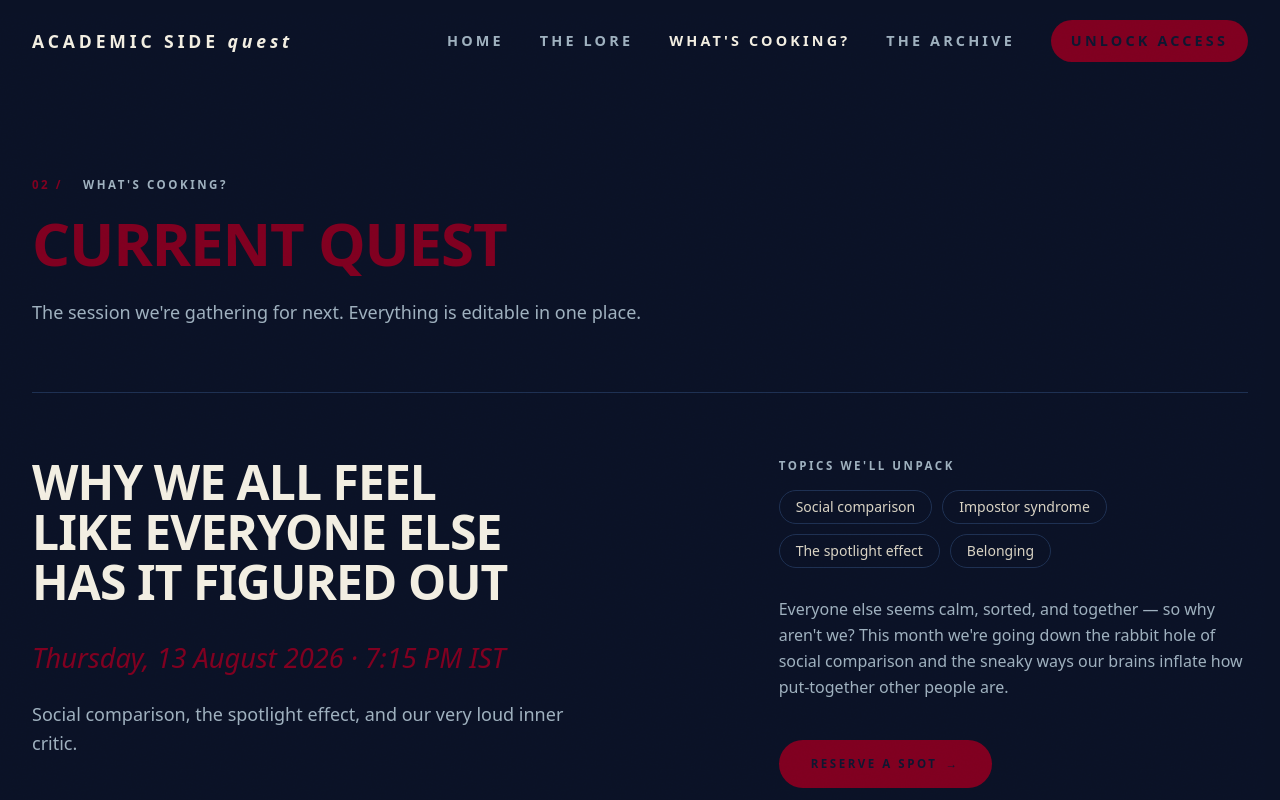
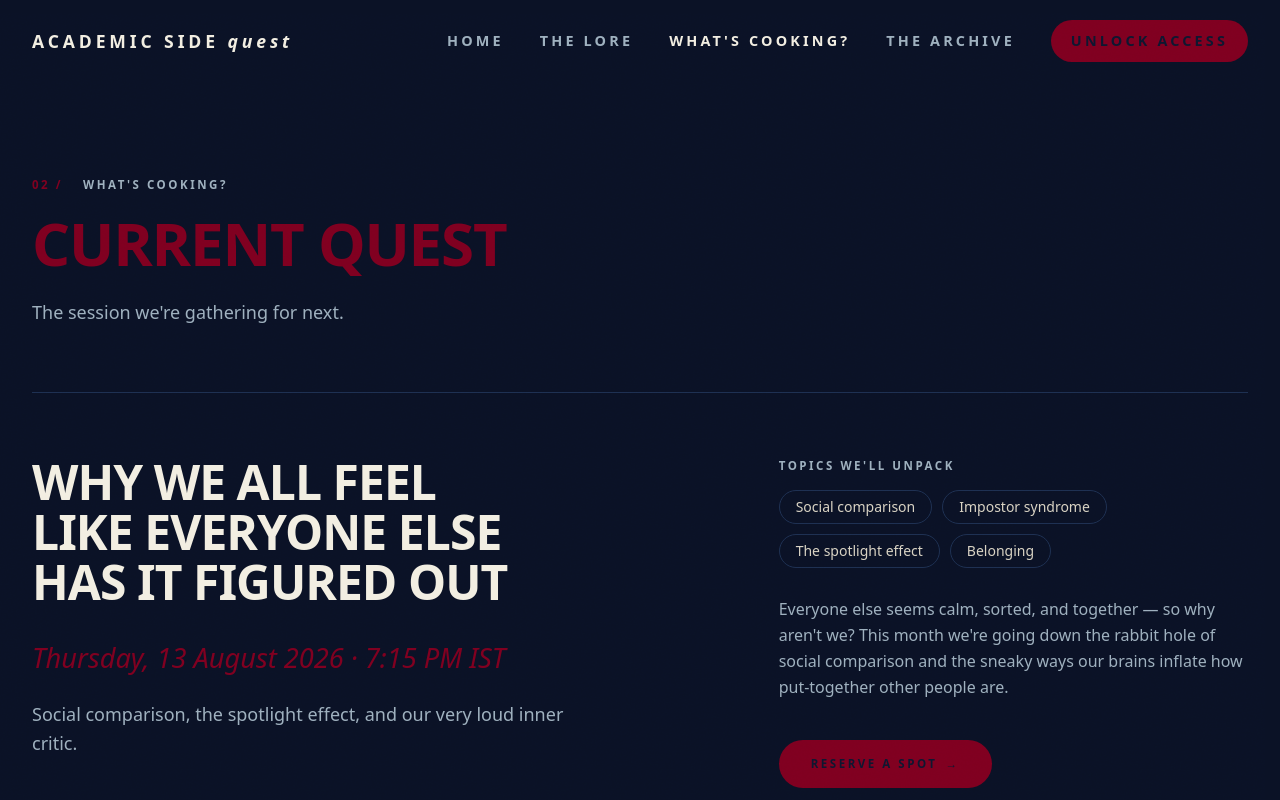
Before and after one commit to snehaghatule/academic-side-quest, a Next.js app: page /current in a window 1280 px wide. Shown: the top 800 px of the page. Built offline with nearby package versions, Linux system fonts and the light colour scheme; a web font is replaced by a local one.

Commit message:
Remove stray copy from Current Quest section

```diff
--- a/src/components/sections/CurrentQuest.tsx
+++ b/src/components/sections/CurrentQuest.tsx
@@ -11,7 +11,7 @@ export function CurrentQuest() {
           index="02"
           label="what's cooking?"
           title="Current Quest"
-          description="The session we're gathering for next. Everything is editable in one place."
+          description="The session we're gathering for next."
         />
 
         <div className="mt-16 grid gap-14 border-t border-line pt-16 lg:grid-cols-12 lg:gap-16">
```
